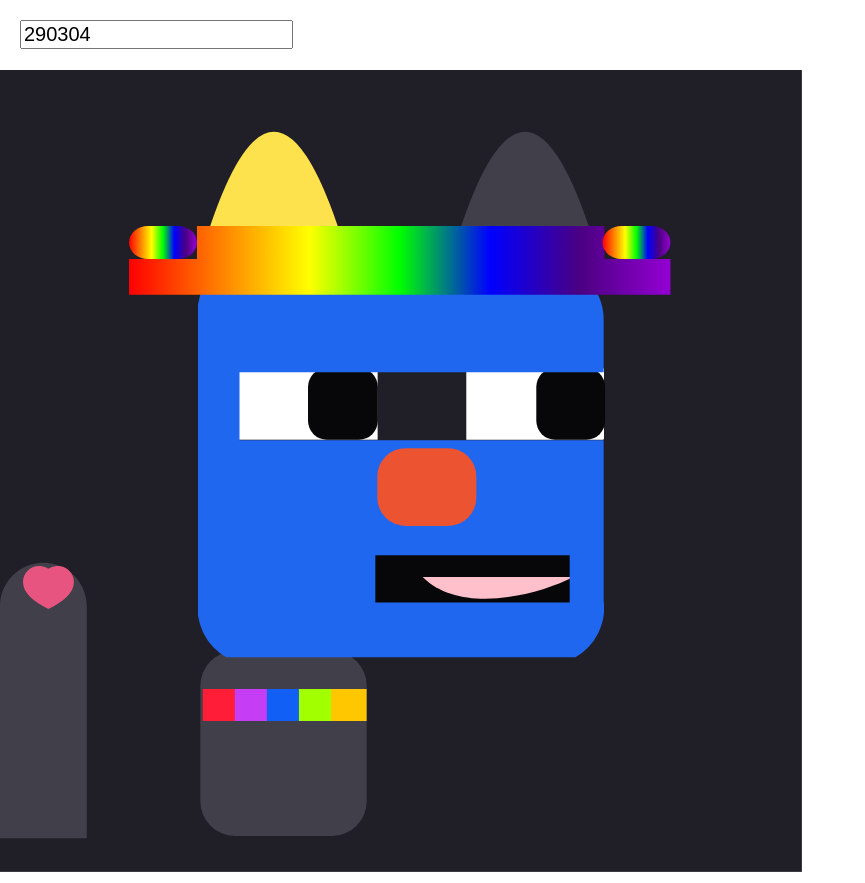
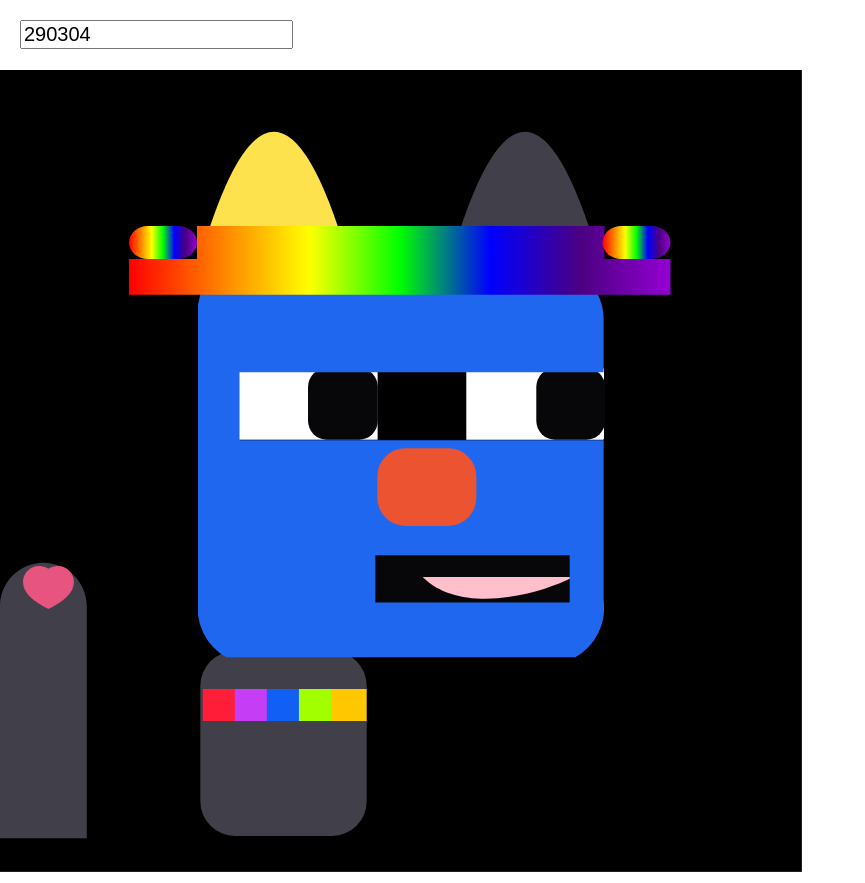
Before and after one commit to sahamcc/bitcoin-dogs, a plain HTML site: page bitcoindogs.html in a window 1280 px wide. Shown: the whole page, without its empty margins (0-865 px from the left). Drawn offline with Linux system fonts and the light colour scheme.

Commit message:
Update bitcoindogs.html
ubah bacground jadi hitam

```diff
--- a/bitcoindogs.html
+++ b/bitcoindogs.html
@@ -412,7 +412,7 @@ let flysLaserEyes = fle(blockNumber) ? displayFlysLaserEyes() : ""
     const background = `<div style="position: absolute; top: 0px; left: 0px;">
       <h1 style="text-align: center; font-size: 15px; color: white;">bitcoindogs</h1>
             <svg width="425" height="425" viewBox="0 0 425 425" fill="none" xmlns="http://www.w3.org/2000/svg">
-                <rect width="425" height="425" fill="#201F27"/>
+                <rect width="425" height="425" fill="#000000"/>
 
             </svg>
         </div>`;
```
